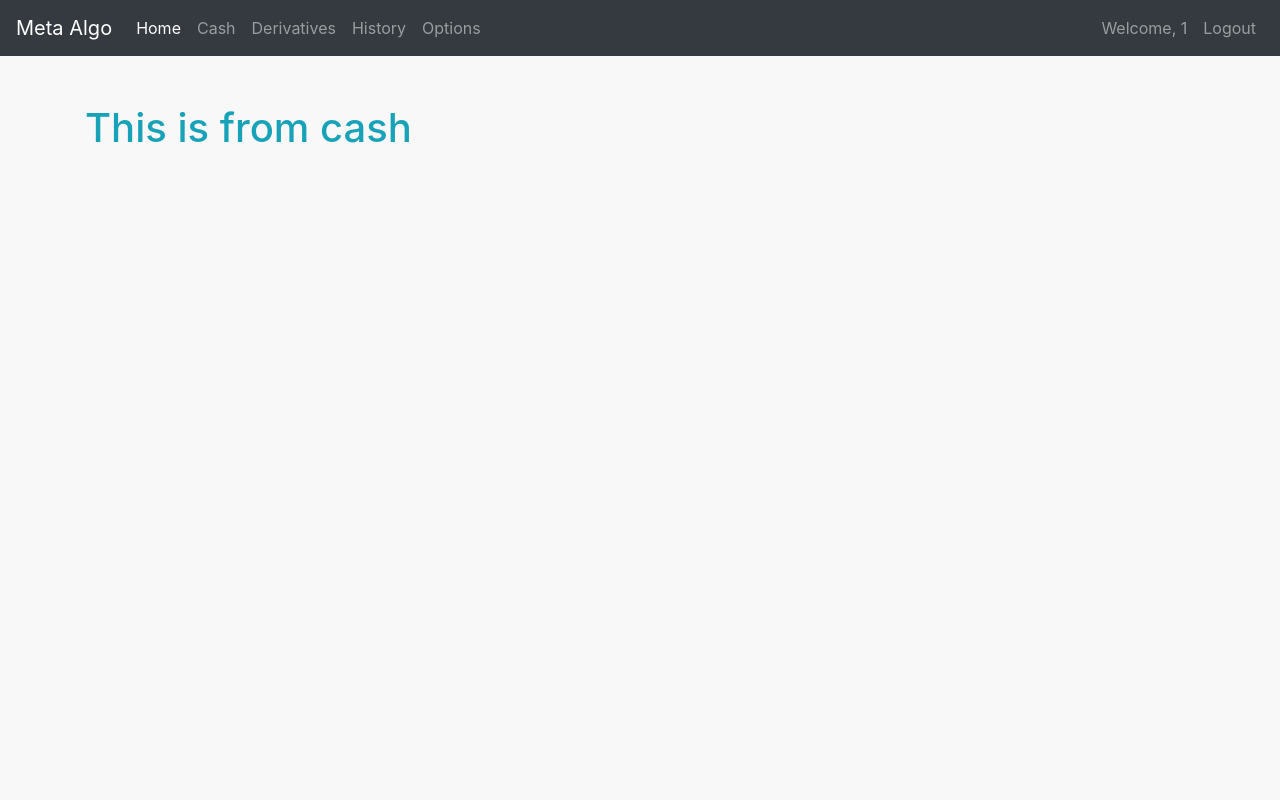
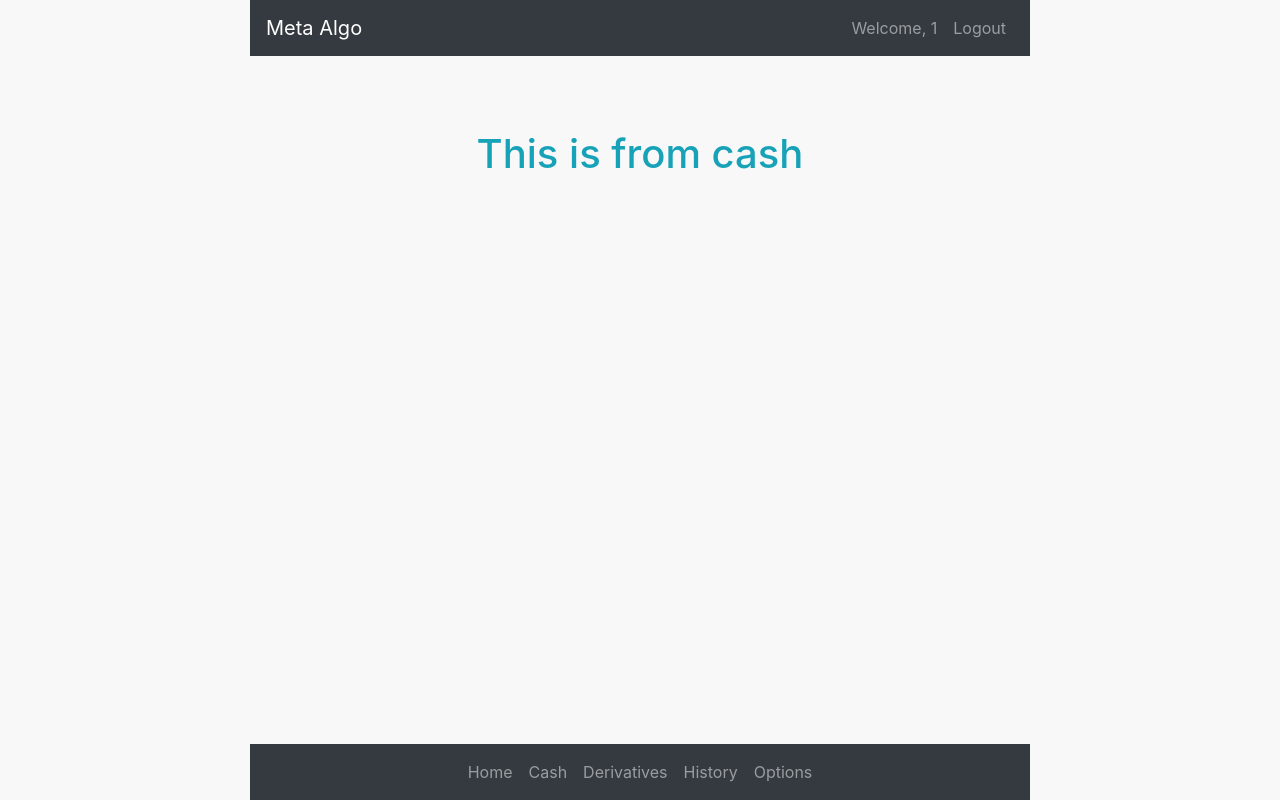
Before and after one commit to Devsixth/webapp, a Flask app: page /cash in a window 1280 px wide. Run offline with Flask 2, Linux system fonts and the light colour scheme; a user stored in the database is signed in; some libraries are stand-ins or nearby versions.

Commit message:
Update new_base.html

```diff
--- a/templates/new_base.html
+++ b/templates/new_base.html
@@ -1,10 +1,8 @@
 <!doctype html>
 <html lang="en">
 <head>
-    <!-- Required meta tags -->
     <meta charset="utf-8">
     <meta content="width=device-width, initial-scale=1, shrink-to-fit=no" name="viewport">
-    <!-- Bootstrap CSS -->
     <link crossorigin="anonymous" href="https://cdn.jsdelivr.net/npm/bootstrap@4.5.3/dist/css/bootstrap.min.css"
           integrity="sha384-TX8t27EcRE3e/ihU7zmQxVncDAy5uIKz4rEkgIXeMed4M0jlfIDPvg6uqKI2xXr2" rel="stylesheet">
     <title>
@@ -12,37 +10,28 @@
 
         {% endblock %}
     </title>
+    <style>
+      body,.navbar-fixed-bottom {
+          margin: 0px 250px 0px 250px;
+          justify-content: center;
+          align-items: center;
+          background-color: #f8f8f8;
+      }
+      h1,h3{
+      text-align: center;
+      padding-top: 50px;
+      }
+
+</style>
 </head>
 <body>
+<div>
     <nav class="navbar navbar-expand-md navbar-dark  bg-dark">
         <a class="navbar-brand" href="#">Meta Algo</a>
         <button class="navbar-toggler" data-target="#navbarNav" data-toggle="collapse" type="button">
             <span class="navbar-toggler-icon"></span>
         </button>
-<!--    <div class="collapse navbar-collapse" id="navbarNav">-->
-<!--        <ul class="navbar-nav ">-->
-
-
-<!--        </ul>-->
         {% if current_user.is_authenticated %}
-        <ul class="navbar-nav">
-                        <li class="nav-item active">
-                <!--                          <a class="nav-link" href="/home">Home <span class="sr-only">(current)</span></a>-->
-                <a class="nav-link" href="{{ url_for('home') }}">Home <span class="sr-only">(current)</span></a>
-            </li>
-            <li class="nav-item">
-                <a class="nav-link" href="{{ url_for('cash') }}">Cash</a>
-            </li>
-            <li class="nav-item">
-                <a class="nav-link" href="{{ url_for('derivatives') }}">Derivatives</a>
-            </li>
-            <li class="nav-item">
-                <a class="nav-link" href="{{ url_for('history') }}">History</a>
-            </li>
-            <li class="nav-item">
-                <a class="nav-link" href="{{ url_for('options') }}">Options</a>
-            </li>
-        </ul>
         <ul class="navbar-nav ml-auto">
             <li class="nav-item">
                 <a class="nav-link" data-toggle="modal" href="#Modal-UserInfo-{{current_user.id}}">Welcome, {{
@@ -62,9 +51,38 @@
             </li>
         </ul>
         {% endif %}
+
+        <div>
+
+            {% if current_user.is_authenticated %}
+            <nav class="navbar-fixed-bottom navbar navbar-expand-md navbar-dark  bg-dark fixed-bottom">
+                <button class="navbar-toggler" data-target="#navbarNav" data-toggle="collapse" type="button">
+                    <span class="navbar-toggler-icon"></span>
+                </button>
+                <div class="collapse navbar-collapse" id="navbarNav">
+                    <ul class="navbar-nav mx-auto">
+                        <li class="nav-item">
+                            <a class="nav-link" href="{{ url_for('home') }}">Home <span class="sr-only">(current)</span></a>
+                        </li>
+                        <li class="nav-item">
+                            <a class="nav-link" href="{{ url_for('cash') }}">Cash</a>
+                        </li>
+                        <li class="nav-item">
+                            <a class="nav-link" href="{{ url_for('derivatives') }}">Derivatives</a>
+                        </li>
+                        <li class="nav-item">
+                            <a class="nav-link" href="{{ url_for('history') }}">History</a>
+                        </li>
+                        <li class="nav-item">
+                            <a class="nav-link" href="{{ url_for('options') }}">Options</a>
+                        </li>
+                    </ul>
                 </div>
             </nav>
-<br>
+            {% endif %}
+        </div>
+    </nav>
+</div>
 {% with messages = get_flashed_messages(with_categories=true) %}
 {% if messages %}
 {% for category,message in messages %}
@@ -79,14 +97,11 @@
 {% endfor %}
 {% endif %}
 {% endwith %}
+
 {% block content %}
 
 {% endblock %}
-<!-- Future Content here -->
 
-
-<!-- Optional JavaScript -->
-<!-- jQuery first, then Popper.js, then Bootstrap JS -->
 <script src='https://kit.fontawesome.com/a076d05399.js'></script>
 <script crossorigin="anonymous"
         integrity="sha384-DfXdz2htPH0lsSSs5nCTpuj/zy4C+OGpamoFVy38MVBnE+IbbVYUew+OrCXaRkfj"
@@ -98,11 +113,5 @@
         integrity="sha384-B4gt1jrGC7Jh4AgTPSdUtOBvfO8shuf57BaghqFfPlYxofvL8/KUEfYiJOMMV+rV"
         src="https://stackpath.bootstrapcdn.com/bootstrap/4.5.2/js/bootstrap.min.js"></script>
 </body>
-<style>
-      body {
-      background-color: #f8f8f8;
-      color: black
-      }
 
-</style>
 </html>
```
Lines whose indentation alone changed are shown as unchanged.
